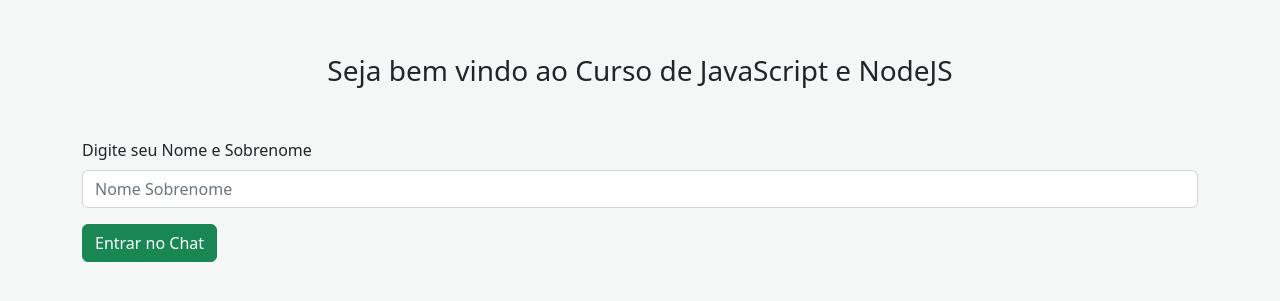
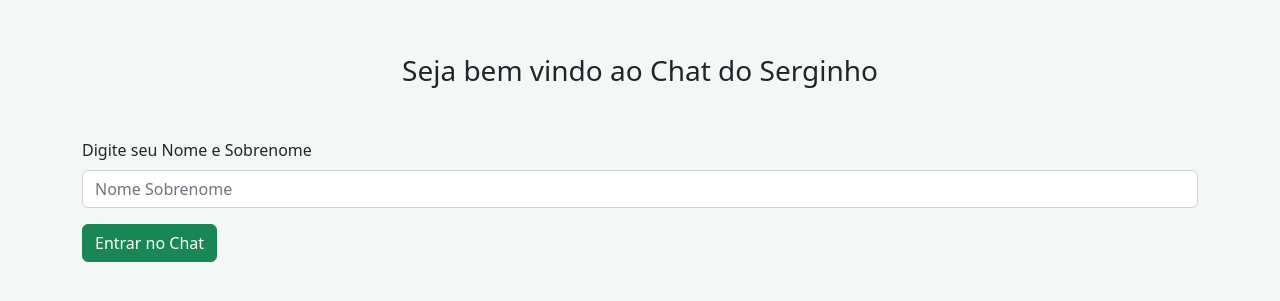
Before and after one commit to PedroAmoorim/chat-nodejs, a website: page public/index.html in a window 1280 px wide. Shown: the part 169-470 px from the top of the page. Drawn offline with nearby package versions, Linux system fonts and the light colour scheme.

Commit message:
Update index.html

```diff
--- a/public/index.html
+++ b/public/index.html
@@ -2,7 +2,7 @@
 <html>
     <head>
         <meta charset="utf-8">
-        <title>EscolaDevs - Curso JavaScript e Node</title>
+        <title>Careca´s Chat</title>
         <meta name="viewport" content="width=device-width, initial-scale=1">
 
         <script src="https://ajax.googleapis.com/ajax/libs/jquery/3.6.0/jquery.min.js"></script>
@@ -15,7 +15,7 @@
 
     <body>
         <div class="container">
-            <h3 class="titulo-login">Seja bem vindo ao Curso de JavaScript e NodeJS</h3>
+            <h3 class="titulo-login">Seja bem vindo ao Chat do Serginho</h3>
             <div class="mb-3 input-entrar">
                 <label for="exampleFormControlInput1" class="form-label">Digite seu Nome e Sobrenome</label>
                 <input type="text" class="form-control" id="nome" placeholder="Nome Sobrenome">
```
